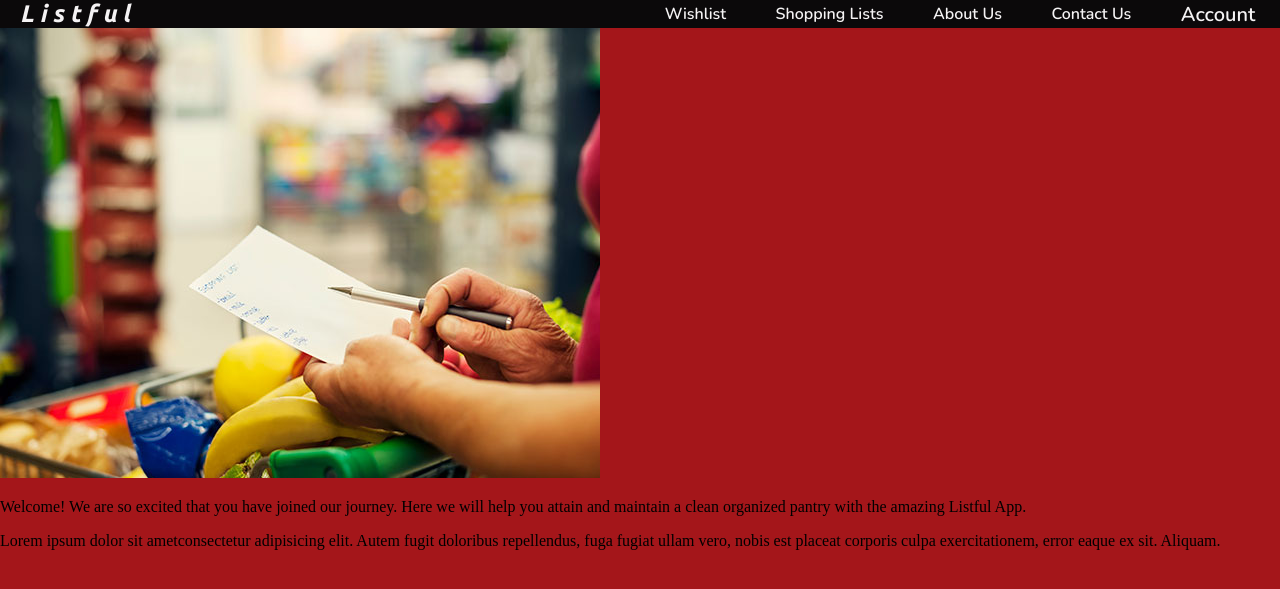
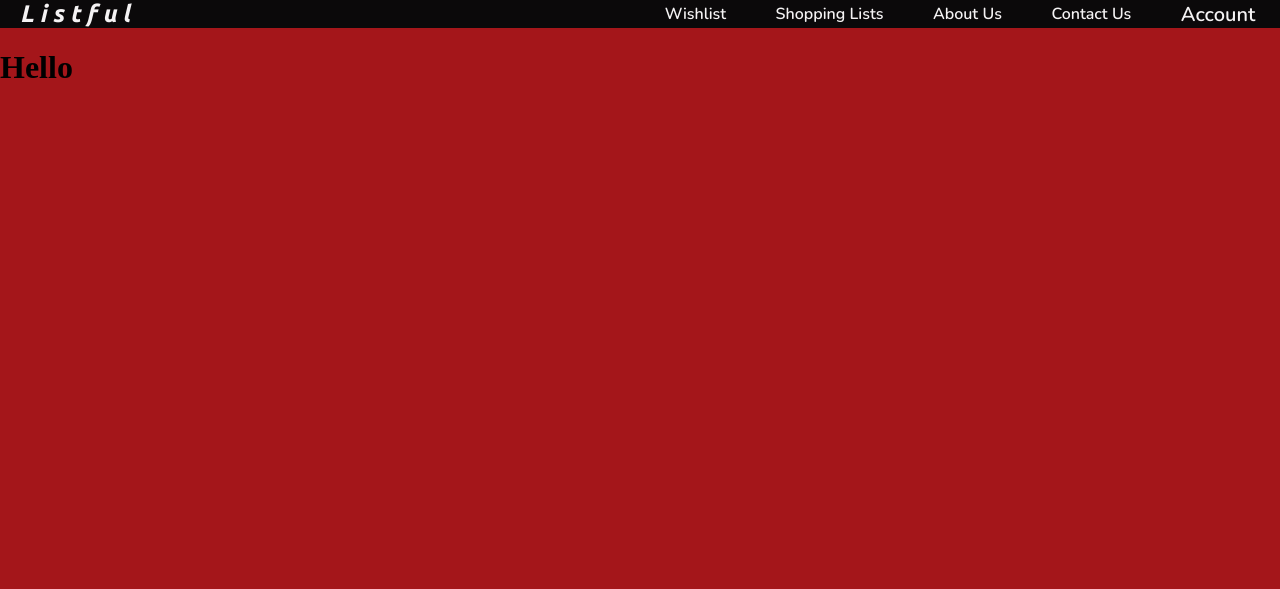
Before and after one commit to Benjibuns/app-in-a-day, a Flask app: page / in a window 1280 px wide. Shown: the top 589 px of the page. Run offline with Flask 2, Linux system fonts and the light colour scheme.

Commit message:
Update formatting, update base.html, update filenames

```diff
--- a/app/templates/base.html
+++ b/app/templates/base.html
@@ -1,15 +1,23 @@
 <!DOCTYPE html>
 <html lang="en">
   <head>
-    <meta charset="UTF-8">
-    <meta http-equiv="X-UA-Compatible" content="IE=edge">
-    <meta name="viewport" content="width=device-width, initial-scale=1.0">
-    <!-- <link rel="stylesheet" href="{{ url_for('static', filename='styles/main.css') }}"> -->
-    <link rel="stylesheet" href="../static/styles/main.css">
-    <link rel="preconnect" href="https://fonts.gstatic.com">
-    <link href="https://fonts.googleapis.com/css2?family=Ubuntu:ital,wght@1,700&display=swap" rel="stylesheet">
-    <link href="https://fonts.googleapis.com/css2?family=Nunito:wght@600&family=Ubuntu:ital,wght@1,700&display=swap" rel="stylesheet">
-    <title>Document</title>
+    <meta charset="UTF-8" />
+    <meta http-equiv="X-UA-Compatible" content="IE=edge" />
+    <meta name="viewport" content="width=device-width, initial-scale=1.0" />
+    <link
+      rel="stylesheet"
+      href="{{ url_for('static', filename='styles/main.css') }}"
+    />
+    <link rel="preconnect" href="https://fonts.gstatic.com" />
+    <link
+      href="https://fonts.googleapis.com/css2?family=Ubuntu:ital,wght@1,700&display=swap"
+      rel="stylesheet"
+    />
+    <link
+      href="https://fonts.googleapis.com/css2?family=Nunito:wght@600&family=Ubuntu:ital,wght@1,700&display=swap"
+      rel="stylesheet"
+    />
+    <title>{% block title %}{% endblock %}</title>
   </head>
   <body>
     <div class="container">
@@ -26,8 +34,7 @@
         </div>
       </div>
 
-        <!-- {% block content %}  {% endblock %} -->
-
+      {% block content %}{% endblock %}
     </div>
   </body>
 </html>
--- a/app/templates/index.html
+++ b/app/templates/index.html
@@ -1,58 +1,7 @@
-<!DOCTYPE html>
-<html lang="en">
-<head>
-    <meta charset="UTF-8">
-    <meta http-equiv="X-UA-Compatible" content="IE=edge">
-    <meta name="viewport" content="width=device-width, initial-scale=1.0">
-    <!-- <link rel="stylesheet" href="{{ url_for('static', filename='styles/main.css') }}"> -->
-    <link rel="stylesheet" href="../static/styles/main.css">
-    <link rel="preconnect" href="https://fonts.gstatic.com">
-    <link href="https://fonts.googleapis.com/css2?family=Ubuntu:ital,wght@1,700&display=swap" rel="stylesheet">
-    <link href="https://fonts.googleapis.com/css2?family=Nunito:wght@600&family=Ubuntu:ital,wght@1,700&display=swap" rel="stylesheet">
-    <title>Index</title>
-</head>
-<body>
-    <div class="container">
-        <div class="nav-wrapper">
-            <div class="nav-wrapper__left">
-                <a href="./index.html">Listful</a>
-            </div>
-            <div class="nav-wrapper__right">
-                <a href="#" class="nav-link">Wishlist</a>
-                <a href="#" class="nav-link">Shopping Lists</a>
-                <a href="#" class="nav-link">About Us</a>
-                <a href="#" class="nav-link">Contact Us</a>
-                <a href="#" class="nav-link--big">Account</a>
-            </div>
-        </div>
-    </div>
+{% extends 'base.html' %}
 
+{% block title %}Homepage{% endblock %}
 
-    <div class="content-wrapper">
-        <div class="content-wrapper__left">
-            <img src="../static/images/MakingList.jpg" alt="list photo">
-        </div>
-        <div class="content-wrapper__right">
-            <div class="site-description">
-                <p>Welcome! We are so excited that you have joined
-                    our journey. Here we will help you attain and
-                    maintain a clean organized pantry with the amazing
-                    Listful App.
-                </p>
-            </div>
-            <div class="money-tips">
-                <p>
-                    Lorem ipsum dolor sit ametconsectetur adipisicing elit.
-                     Autem fugit doloribus repellendus, fuga fugiat
-                     ullam vero, nobis est placeat corporis culpa
-                     exercitationem, error eaque ex sit. Aliquam.
-                </p>
-            </div>
-        </div>
-    </div>
-
-
-
-
-
-</body>
+{% block content %}
+  <h1>Hello</h1>
+{% endblock %}
```
Also changed, not shown: app/templates/landing_page.html (added, +27 -0 lines), app/templates/about-us.html (deleted), app/templates/about_us.html (added), app/templates/contact-us.html (deleted), app/templates/contact_us.html (added), app/templates/homepage.html (deleted), app/templates/individual-list.html (deleted), app/templates/individual_list.html (added), app/templates/shopping-list.html (deleted), app/templates/shopping_list.html (added), app/templates/wish_list.html (added), app/templates/wishlist.html (deleted). Lines whose indentation alone changed are shown as unchanged.
